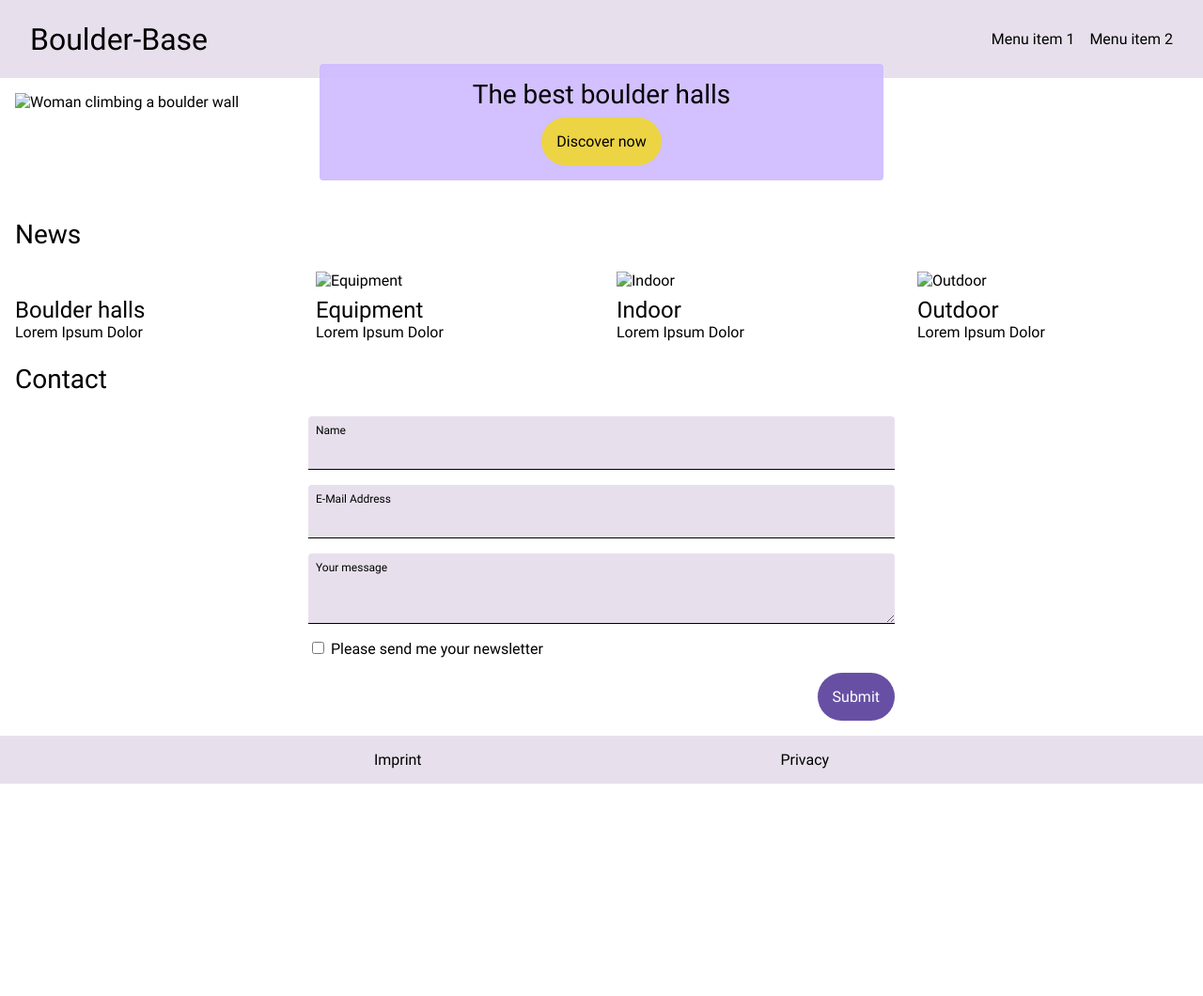
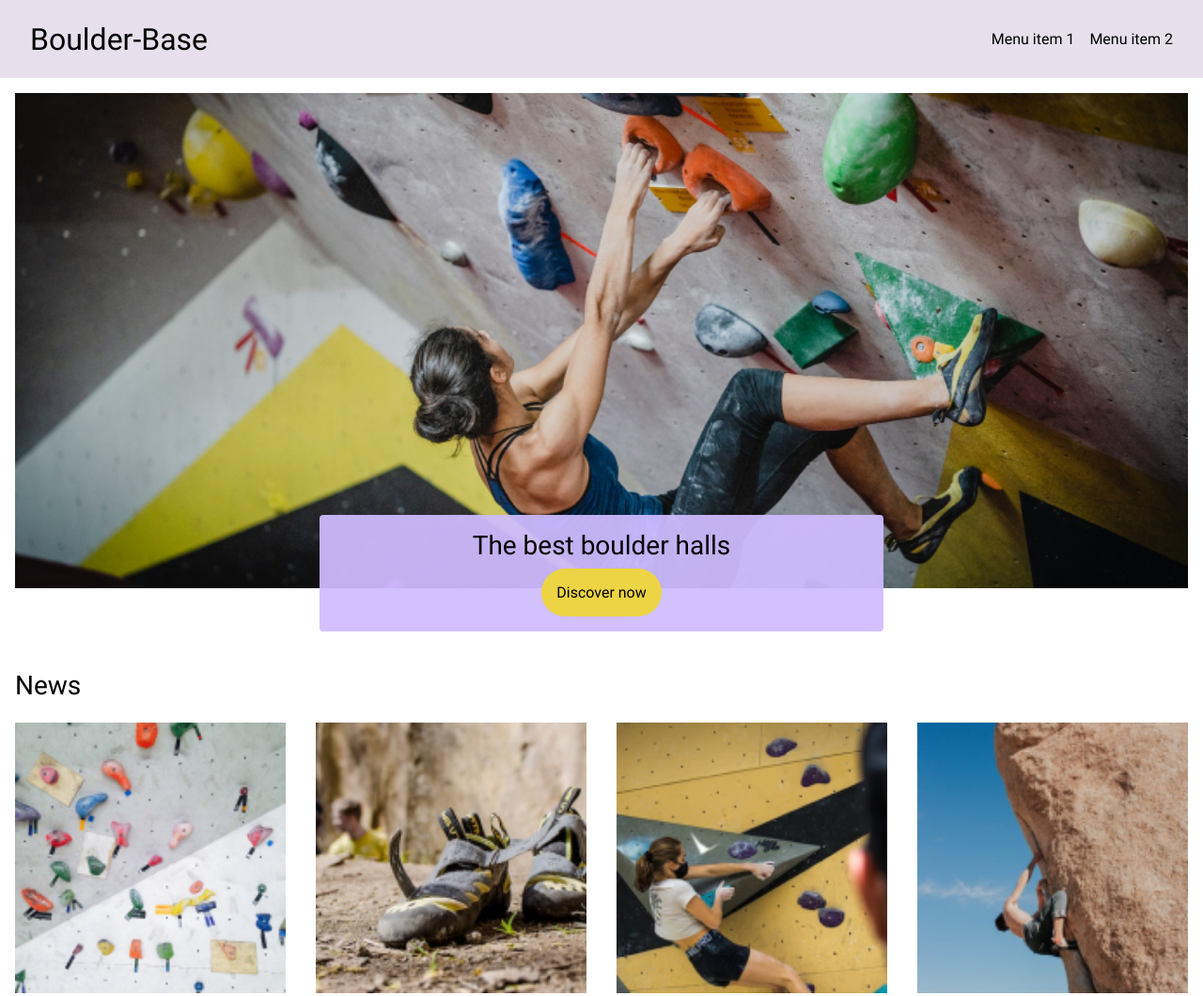
Before and after one commit to karstenlenz/a11y-fails, a plain HTML site: page improved/index.html in a window 1280 px wide. Shown: the top 1060 px of the page at 94% size. Before the commit the page ends 834 px from the top, so only its background shows below. Drawn offline with Linux system fonts and the light colour scheme.

Commit message:
fix: fix img paths for improved version

```diff
--- a/improved/index.html
+++ b/improved/index.html
@@ -10,7 +10,7 @@
         <header>
             <div class="header-content">
                 <button id="menu-btn" class="menu-btn">
-                    <img src="img/menu.svg" alt="menu button" />
+                    <img src="../img/menu.svg" alt="menu button" />
                 </button>
                 <h1 class="headline-1">Boulder-Base</h1>
                 <nav class="navigation">
@@ -28,10 +28,10 @@
                 <picture>
                     <source
                         media="(min-width: 800px)"
-                        srcset="img/boulder_teaser_900w.png"
+                        srcset="../img/boulder_teaser_900w.png"
                     />
                     <img
-                        src="img/boulder_teaser_343w.png"
+                        src="../img/boulder_teaser_343w.png"
                         alt="Woman climbing a boulder wall"
                     />
                 </picture>
@@ -44,28 +44,31 @@
             <section class="teaser-grid">
                 <article>
                     <a href="http://google.de">
-                        <img src="img/boulder-halls-teaser.png" alt="" />
+                        <img src="../img/boulder-halls-teaser.png" alt="" />
                         <h3>Boulder halls</h3>
                         <span>Lorem Ipsum Dolor</span>
                     </a>
                 </article>
                 <article>
                     <a href="http://google.de">
-                        <img src="img/equipment-teaser.png" alt="Equipment" />
+                        <img
+                            src="../img/equipment-teaser.png"
+                            alt="Equipment"
+                        />
                         <h3>Equipment</h3>
                         <span>Lorem Ipsum Dolor</span>
                     </a>
                 </article>
                 <article>
                     <a href="http://google.de">
-                        <img src="img/indoor-teaser.png" alt="Indoor" />
+                        <img src="../img/indoor-teaser.png" alt="Indoor" />
                         <h3>Indoor</h3>
                         <span>Lorem Ipsum Dolor</span>
                     </a>
                 </article>
                 <article>
                     <a href="http://google.de">
-                        <img src="img/outdoor-teaser.png" alt="Outdoor" />
+                        <img src="../img/outdoor-teaser.png" alt="Outdoor" />
                         <h3>Outdoor</h3>
                         <span>Lorem Ipsum Dolor</span>
                     </a>
```
